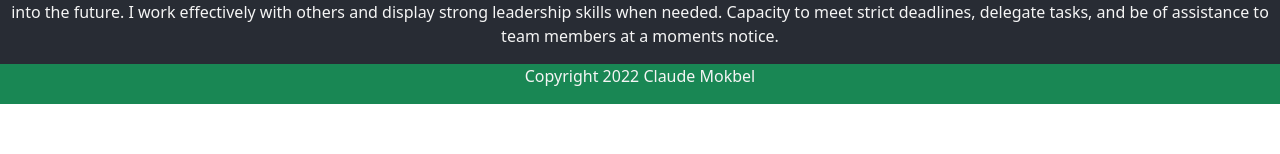
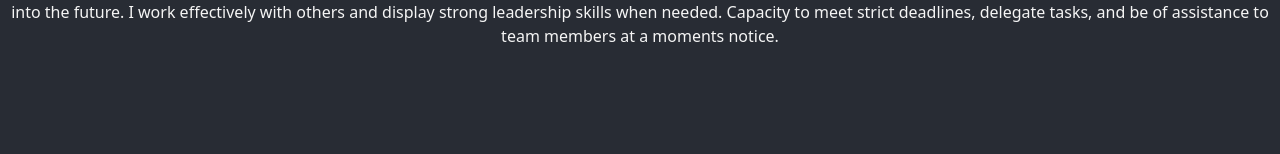
Before and after one commit to cmokbel1/cmokbel1.github.io, a React (Create React App) app: page / in a window 1280 px wide. Shown: the part 616-770 px from the top of the page. Built offline with nearby package versions, Linux system fonts and the light colour scheme.

Commit message:
footer fix [temporary]

```diff
--- a/src/App.css
+++ b/src/App.css
@@ -2,6 +2,7 @@ body {
   background-color: #282c34;
   padding-top: 40px;
   width: 100%;
+  margin: 0;
 }
 
 .App {
@@ -58,6 +59,10 @@ h1 {
   text-align: center;
   background-color: rgb(25, 135, 84);
   color: whitesmoke;
+  margin-top: 250px;
+  position:static;
+  height:50px;
+
 }
 
 main {
--- a/src/components/Footer/Footer.js
+++ b/src/components/Footer/Footer.js
@@ -2,7 +2,7 @@ import React from 'reactstrap'
 
 const Footer = (props) => {
   return (
-    <div id='foot' className="row">
+    <div id='foot'>
     <footer>
       <p>Copyright 2022 Claude Mokbel</p>
     </footer>
--- a/src/components/Project/Portfolio.js
+++ b/src/components/Project/Portfolio.js
@@ -3,7 +3,7 @@ import ProjCard from './ProjCard'
 const Portfolio = (props) => {
   const {projects} = props;
   return (
-    <div className="row  justify-content-center">
+    <div className="row justify-content-center">
       {projects.map((project, idx) => <ProjCard key={idx} project={project}/>)}
     </div>
   )
```
